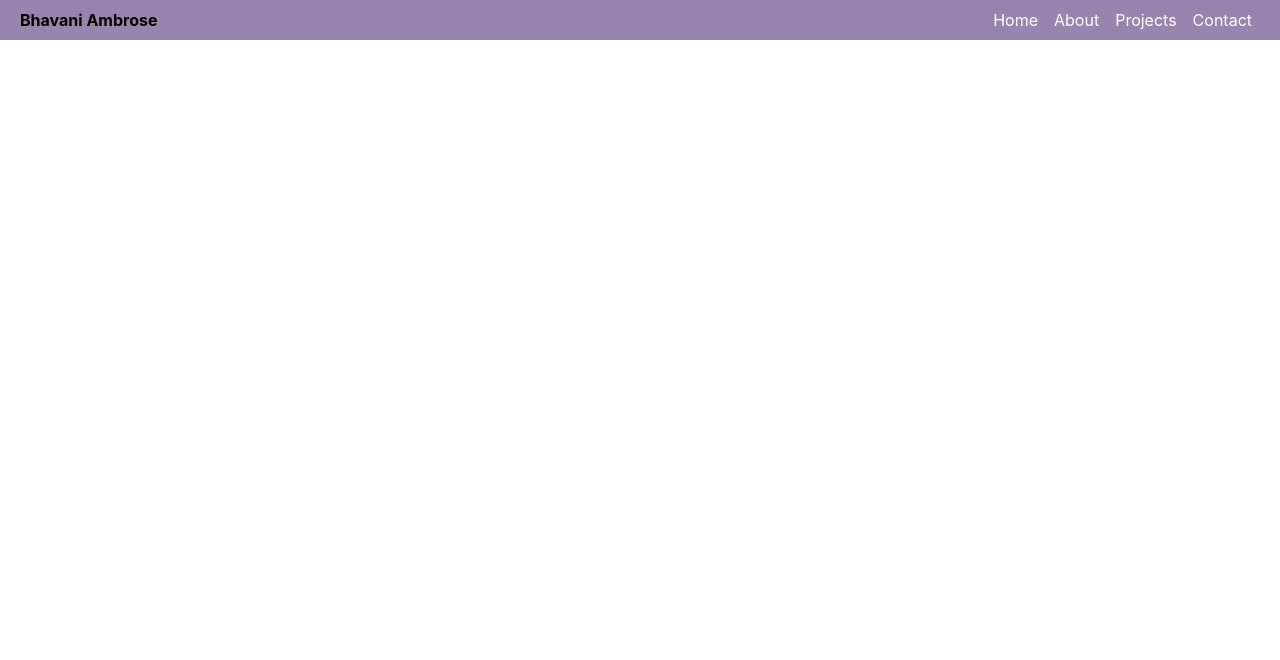
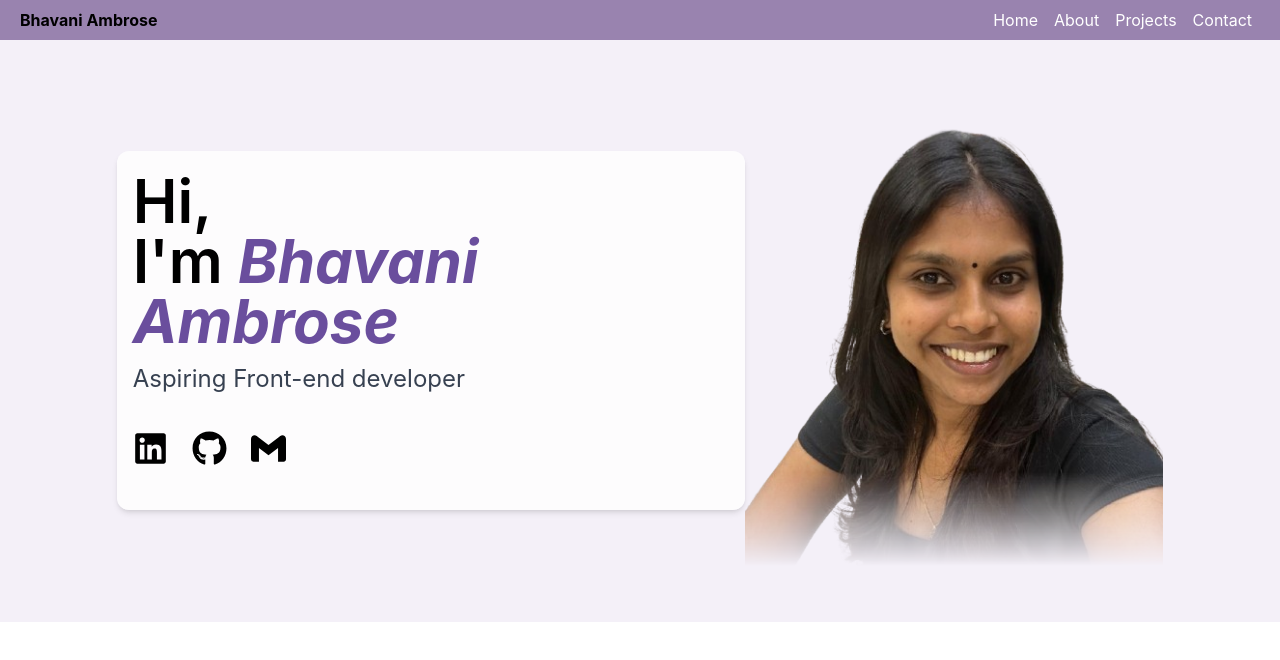
Before and after one commit to bhavani2199/bhavani-portfolio, a React (Create React App) app: page / in a window 1280 px wide. Shown: the top 660 px of the page. Built offline with nearby package versions, Linux system fonts and the light colour scheme.

Commit message:
Add Hero section with name, title, and social icons

```diff
--- a/package.json
+++ b/package.json
@@ -10,6 +10,7 @@
     "@testing-library/user-event": "^13.5.0",
     "react": "^19.1.0",
     "react-dom": "^19.1.0",
+    "react-icons": "^5.5.0",
     "react-scripts": "5.0.1",
     "web-vitals": "^2.1.4"
   },
--- a/src/App.css
+++ b/src/App.css
@@ -13,3 +13,8 @@ header ul li {
 .mobile-nav li {
   @apply w-full h-full text-center border-b-2;
 }
+
+.fade-bottom {
+  mask-image: linear-gradient(to bottom, black 80%, transparent 100%);
+  -webkit-mask-image: linear-gradient(to bottom, black 80%, transparent 100%);
+}
--- a/src/App.js
+++ b/src/App.js
@@ -1,11 +1,13 @@
 import "./App.css";
 import Header from "./components/Header";
+import Hero from "./components/Hero";
 
 function App() {
   return (
     <div className="App">
       <title>Bhavani Portfolio</title>
       <Header />
+      <Hero />
     </div>
   );
 }
--- /dev/null
+++ b/src/components/Hero.js
@@ -0,0 +1,39 @@
+import HeroImg from "../assets/hero.png";
+import { FaLinkedin, FaGithub } from "react-icons/fa";
+import { SiGmail } from "react-icons/si";
+
+function Hero() {
+  return (
+    <section className="flex flex-col md:flex-row items-center px-3 py-14 bg-[#F4F0F8] justify-center">
+      <div className="md:w-1/2 font-hero-font px-4 py-5 bg-white/80 rounded-xl shadow-md">
+        <h1 className="text-5xl md:text-6xl font-semibold leading-tight">
+          Hi, <br /> I'm{" "}
+          <span className="font-bold italic text-[#6A4E9D]">
+            Bhavani Ambrose
+          </span>
+        </h1>
+        <p className="text-xl md:text-2xl py-3 text-gray-700">
+          Aspiring Front-end developer
+        </p>
+        <div className="flex space-x-6 py-6">
+          <a href="#" className="hover:text-[#0077b5] transition-all">
+            <FaLinkedin size={35} />
+          </a>
+          <a href="#" className="hover:text-gray-800 transition-all">
+            <FaGithub size={35} />
+          </a>
+          <a href="#" className="hover:text-[#D44638] transition-all">
+            <SiGmail size={35} />
+          </a>
+        </div>
+      </div>
+      <img
+        className="md:w-1/3 fade-bottom"
+        src={HeroImg}
+        alt="Bhavani Ambrose profile illustration"
+      />
+    </section>
+  );
+}
+
+export default Hero;
```
Also changed, not shown: 1 other file (tests, documents, lock files or other folders).
